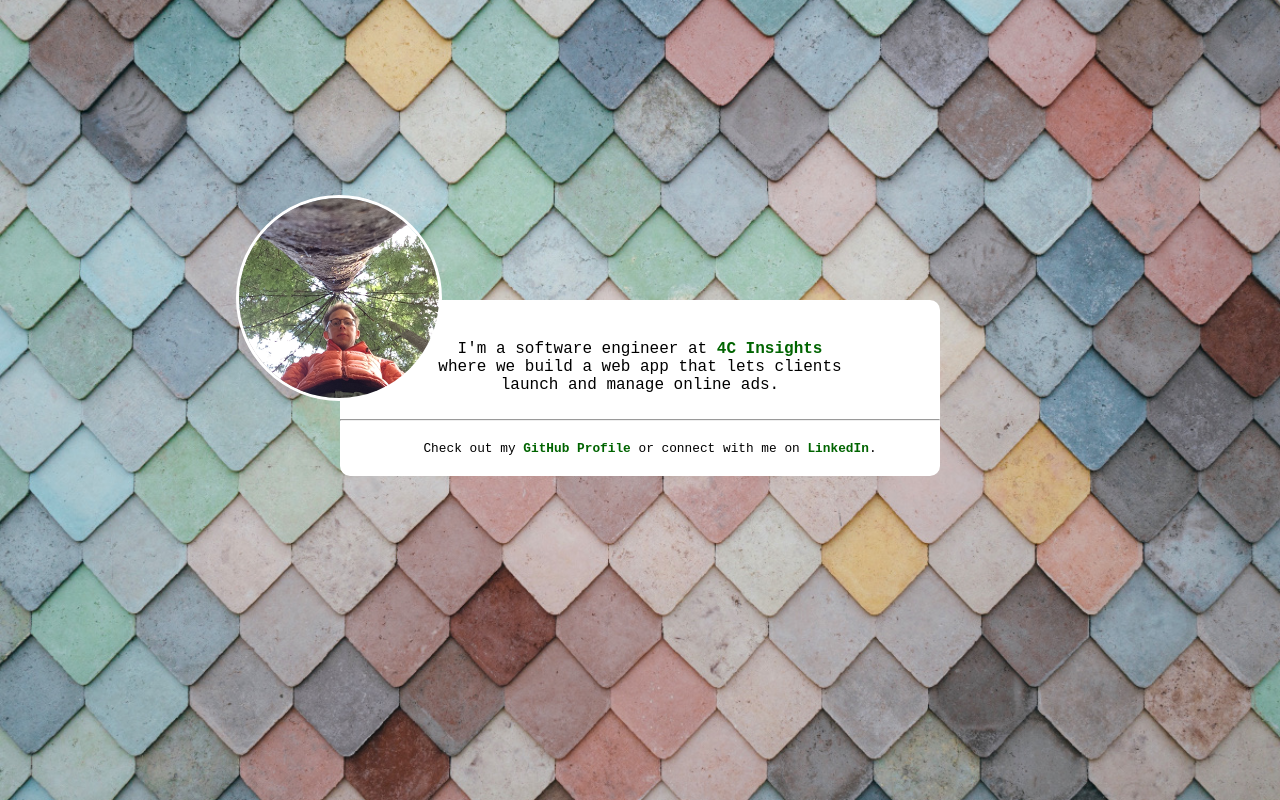
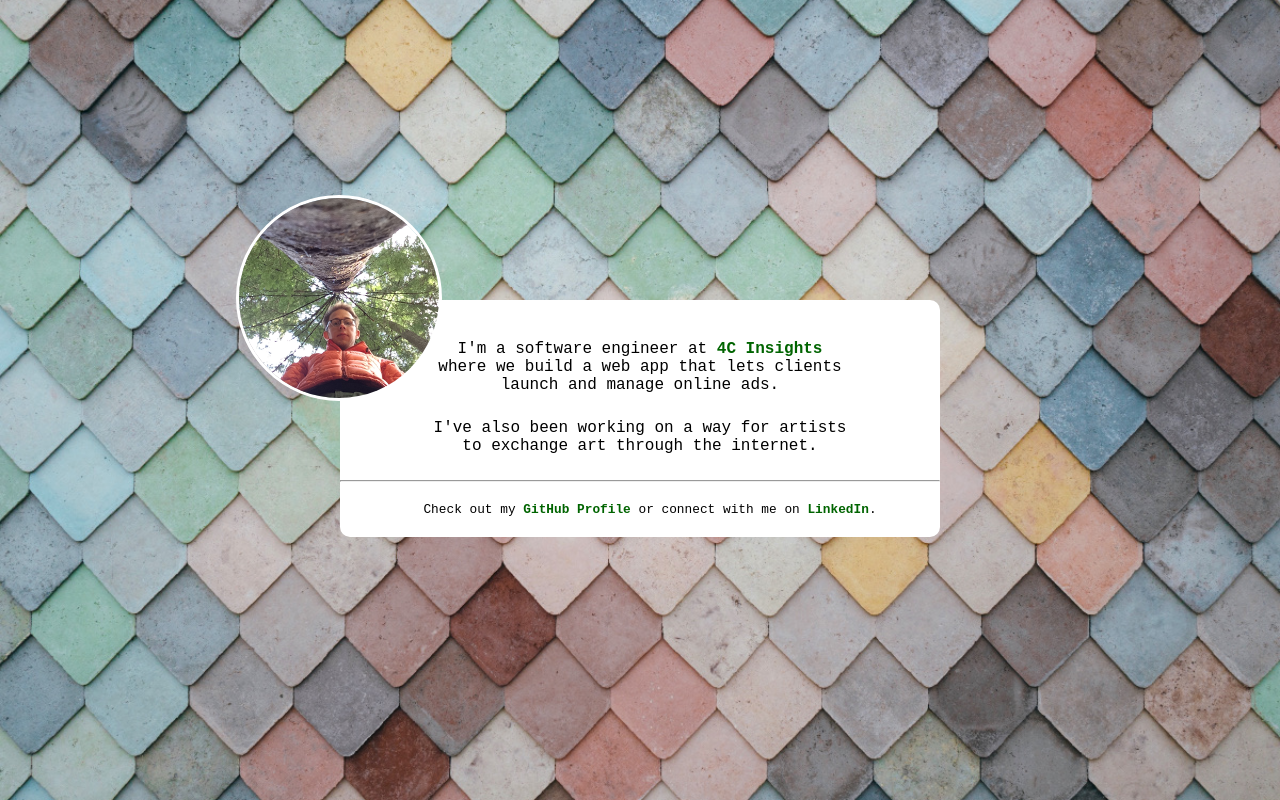
Before and after one commit to russellmays/russellmays.github.io, a plain HTML site: page index.html in a window 1280 px wide. Drawn offline with Linux system fonts and the light colour scheme.

Commit message:
Revert "removed artradr reference"
This reverts commit 2dafc89f513a6460a19cb4ed58a877c05961f38a.

```diff
--- a/index.html
+++ b/index.html
@@ -15,6 +15,9 @@
             <div class="about-section">
                 I'm a software engineer at <a href="http://www.4cinsights.com">4C Insights</a> where we build a web app that lets clients launch and manage online ads.
             </div>
+            <div class="about-section">
+                I've also been working on a way for artists to exchange art through the internet.
+            </div>
             <hr class="about-divider">
             <div class="about-footer">
                 Check out my <a href="https://github.com/russellmays">GitHub Profile</a> or connect with me on <a href="https://www.linkedin.com/in/russellmays">LinkedIn</a>.
```
